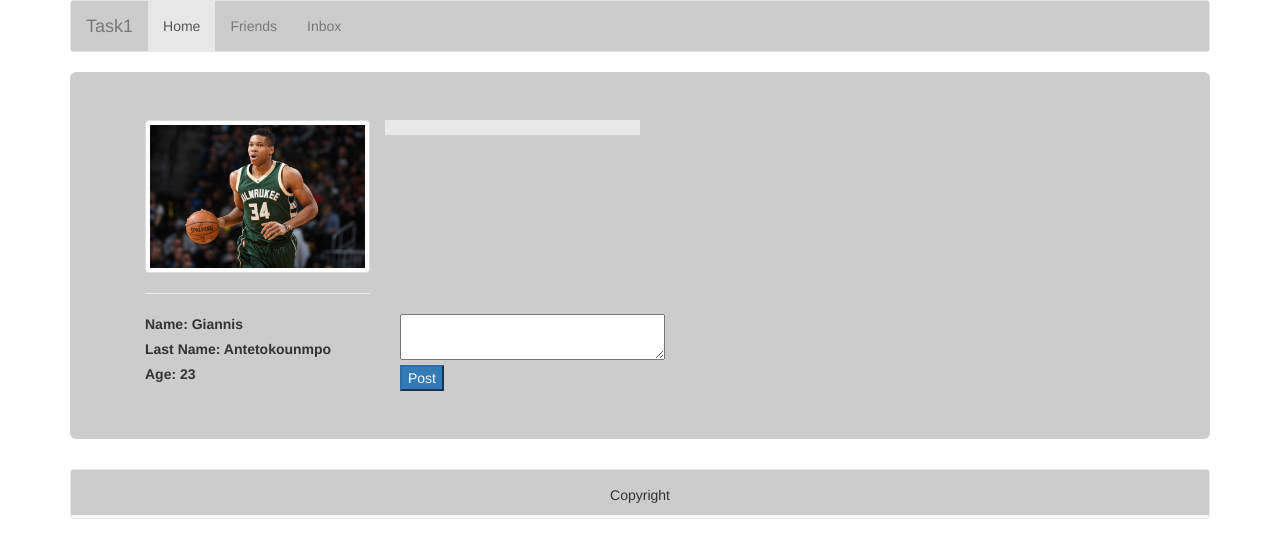
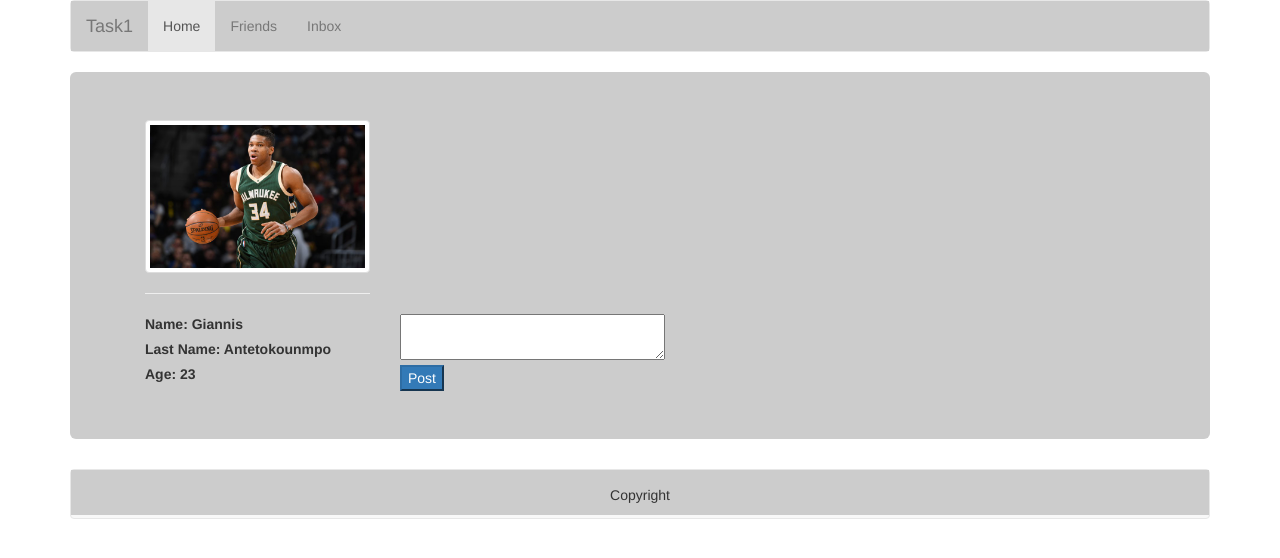
Before and after one commit to DeveloperAtHome/angular6, an Angular app: page / in a window 1280 px wide. Shown: the top 558 px of the page. Built offline with nearby package versions, Linux system fonts and the light colour scheme.

Commit message:
comments work now

```diff
--- a/src/app/main/main.component.html
+++ b/src/app/main/main.component.html
@@ -6,9 +6,9 @@
            <div class ="col-xs-3" bordre>
               <img src="assets/images/image.jpg" class="img-thumbnail" alt="profile image"><hr>
             </div>
-           <div class ="col-xs-3 color">
+           <div class ="col-xs-3 color" *ngIf="showComments">
               <p>
-
+                  {{comment}}
               </p>
            </div>
         </div>
@@ -30,9 +30,10 @@
                 </div>
             </div>
            <div class ="col-xs-3">
-                  <textarea name="Comment" id="" cols="30" rows="2"></textarea>
+                  <textarea name="Comment" id="" cols="30" rows="2" [(ngModel)]="comment"></textarea>
                   <button class="btn-primary" (click)="postComment()">Post</button>
            </div>
+
         </div>
 
   </div>
--- a/src/app/main/main.component.ts
+++ b/src/app/main/main.component.ts
@@ -13,6 +13,8 @@ export class MainComponent implements OnInit {
     age: '23'
   };
 
+  public comment = '';
+  public showComments : boolean = false;
   constructor() {
   /*comment123*/
    }
@@ -21,7 +23,7 @@ export class MainComponent implements OnInit {
   }
 
   postComment() {
-
+    this.showComments = true;
   }
 
 }
```
